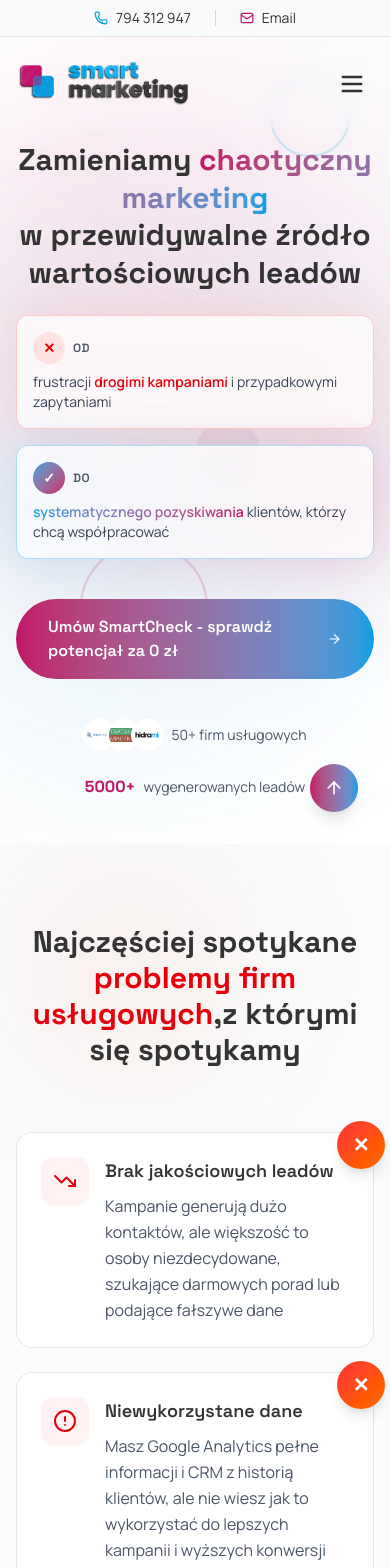
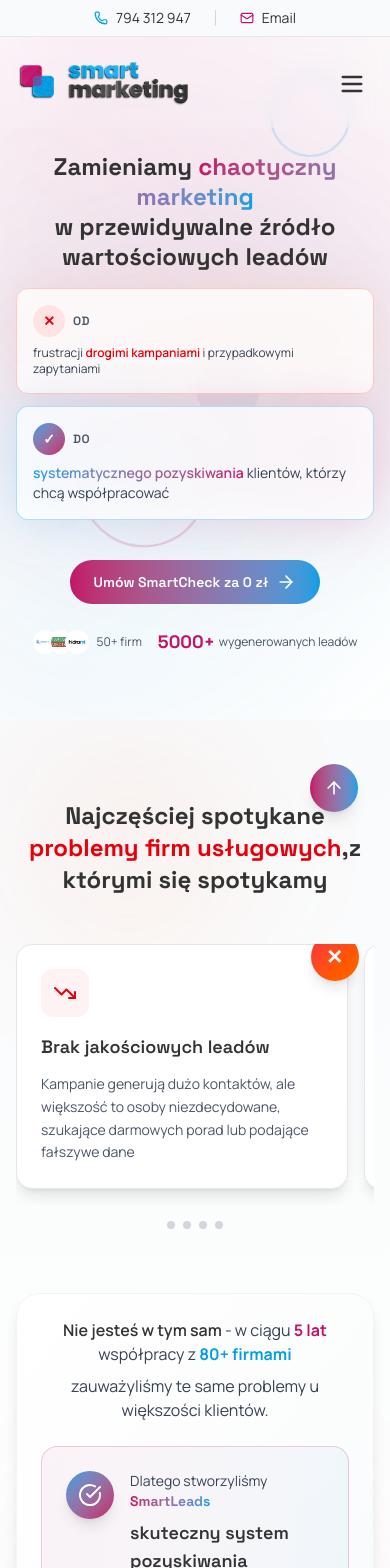
Before and after one commit to smart-marketing/smartmarketing_nextjs, a Next.js app: page /dla-firm-uslugowych in a window 390 px wide. Shown: the top 1568 px of the page. Built offline with nearby package versions, Linux system fonts and the light colour scheme.

Commit message:
services updates

```diff
--- a/app/dla-firm-uslugowych/page.tsx
+++ b/app/dla-firm-uslugowych/page.tsx
@@ -35,7 +35,7 @@ export default function SmartLeadsPage() {
       <Header />
       <main className="min-h-screen bg-white">
         {/* Hero Section - podobny do głównej strony */}
-        <section className="h-screen relative overflow-hidden flex items-center pt-24 lg:pt-20">
+        <section className="min-h-[85vh] lg:h-screen relative overflow-hidden flex items-center pt-28 pb-16 lg:pt-20">
           {/* Animated gradient background */}
           <div className="absolute inset-0 bg-gradient-to-br from-white via-gray-50/50 to-white">
             <div className="absolute inset-0">
@@ -58,10 +58,10 @@ export default function SmartLeadsPage() {
           </div>
 
           <div className="container mx-auto px-4 relative z-10">
-            <div className="max-w-6xl mx-auto">
+            <div className="max-w-5xl mx-auto pt-10">
               {/* Main heading */}
                 <h1
-                className={`font-heading text-3xl sm:text-4xl md:text-5xl lg:text-6xl xl:text-6xl font-bold text-center mb-6 leading-tight transition-all duration-1000 ${
+                  className={`font-heading text-2xl sm:text-3xl md:text-4xl lg:text-5xl xl:text-6xl font-bold text-center mb-4 lg:mb-6 leading-tight transition-all duration-1000 ${
                     isVisible ? 'opacity-100 translate-y-0' : 'opacity-0 translate-y-10'
                   }`}
                 >
@@ -76,7 +76,7 @@ export default function SmartLeadsPage() {
 
               {/* Transformation showcase */}
                 <div
-                className={`flex flex-col md:flex-row gap-4 md:gap-6 max-w-6xl mx-auto mb-6 transition-all duration-1000 delay-300 ${
+                  className={`flex flex-col md:flex-row gap-3 md:gap-6 max-w-6xl mx-auto mb-4 lg:mb-6 transition-all duration-1000 delay-300 ${
                     isVisible ? 'opacity-100 translate-y-0' : 'opacity-0 translate-y-10'
                 }`}
               >
@@ -90,7 +90,7 @@ export default function SmartLeadsPage() {
                       </div>
                       <span className="font-heading font-semibold text-gray-600 uppercase text-xs tracking-wider">OD</span>
                     </div>
-                    <p className="font-body text-sm md:text-base text-gray-700">
+                    <p className="font-body text-xs sm:text-sm md:text-base text-gray-700">
                       frustracji <span className="font-semibold text-red-600">drogimi kampaniami</span> i przypadkowymi zapytaniami
                     </p>
                   </div>
@@ -120,10 +120,11 @@ export default function SmartLeadsPage() {
                 }`}
               >
                 <a
-                  href="#kontakt"
-                  className="group relative inline-flex items-center gap-3 bg-gradient-to-r from-[#C11369] to-[#049FE3] text-white px-8 py-4 rounded-full font-heading font-semibold hover:shadow-2xl transition-all duration-300 hover:scale-105"
+                  href="/kontakt"
+                  className="group relative inline-flex items-center gap-2 bg-gradient-to-r from-[#C11369] to-[#049FE3] text-white px-6 py-3 lg:px-8 lg:py-4 rounded-full font-heading font-semibold text-sm lg:text-base hover:shadow-2xl transition-all duration-300 hover:scale-105"
                 >
-                  <span>Umów SmartCheck - sprawdź potencjał za 0 zł</span>
+                  <span className="hidden sm:inline">Umów SmartCheck - sprawdź potencjał za 0 zł</span>
+                  <span className="sm:hidden">Umów SmartCheck za 0 zł</span>
                   <ArrowRight className="w-5 h-5 group-hover:translate-x-1 transition-transform" />
                   <div className="absolute inset-0 bg-gradient-to-r from-[#049FE3] to-[#C11369] rounded-full opacity-0 group-hover:opacity-100 transition-opacity -z-10 blur-xl" />
                 </a>
@@ -131,21 +132,21 @@ export default function SmartLeadsPage() {
 
               {/* Trust indicators */}
               <div
-                className={`flex flex-wrap justify-center items-center gap-6 md:gap-12 mt-10 transition-all duration-1000 delay-900 ${
+                className={`flex flex-wrap justify-center items-center gap-4 md:gap-12 mt-6 lg:mt-10 transition-all duration-1000 delay-900 ${
                   isVisible ? 'opacity-100' : 'opacity-0'
                 }`}
               >
                 <div className="flex items-center gap-2">
                   <div className="flex -space-x-2">
-                    <img src="/investsolar.png" alt="InvestSolar" className="w-8 h-8 rounded-full border-2 border-white object-contain bg-white" />
-                    <img src="/tartak.png" alt="Bielińscy Drewno" className="w-8 h-8 rounded-full border-2 border-white object-contain bg-white" />
-                    <img src="/hidrami.png" alt="Hidrami" className="w-8 h-8 rounded-full border-2 border-white object-contain bg-white" />
+                    <img src="/investsolar.png" alt="InvestSolar" className="w-6 h-6 lg:w-8 lg:h-8 rounded-full border-2 border-white object-contain bg-white" />
+                    <img src="/tartak.png" alt="Bielińscy Drewno" className="w-6 h-6 lg:w-8 lg:h-8 rounded-full border-2 border-white object-contain bg-white" />
+                    <img src="/hidrami.png" alt="Hidrami" className="w-6 h-6 lg:w-8 lg:h-8 rounded-full border-2 border-white object-contain bg-white" />
                   </div>
-                  <span className="font-body text-sm text-gray-600">50+ firm usługowych</span>
+                  <span className="font-body text-xs lg:text-sm text-gray-600">50+ firm</span>
                 </div>
-                <div className="flex items-center gap-2">
-                  <span className="font-heading font-bold text-[#C11369]">5000+</span>
-                  <span className="font-body text-sm text-gray-600">wygenerowanych leadów</span>
+                <div className="flex items-center gap-1 lg:gap-2">
+                  <span className="font-heading font-bold text-lg lg:text-xl text-[#C11369]">5000+</span>
+                  <span className="font-body text-xs lg:text-sm text-gray-600">wygenerowanych leadów</span>
                 </div>
               </div>
             </div>
--- a/components/SmartLeadsProblems.tsx
+++ b/components/SmartLeadsProblems.tsx
@@ -54,18 +54,18 @@ export default function SmartLeadsProblems() {
 
       <div className="container mx-auto px-4 relative z-10">
         {/* Heading */}
-        <div className={`max-w-4xl mx-auto text-center mb-16 transition-all duration-1000 ${
+        <div className={`max-w-4xl mx-auto text-center mb-12 transition-all duration-1000 ${
           isVisible ? 'opacity-100 translate-y-0' : 'opacity-0 translate-y-10'
         }`}>
-          <h2 className="font-heading text-3xl md:text-4xl lg:text-5xl font-bold text-[#333333] mb-6">
+          <h2 className="font-heading text-2xl sm:text-3xl md:text-4xl lg:text-5xl font-bold text-[#333333] mb-6">
             Najczęściej spotykane <span className="text-red-600">problemy firm usługowych</span>,
             <br className="hidden md:block" />
             z którymi się spotykamy
           </h2>
         </div>
 
-        {/* Problems Grid */}
-        <div className="max-w-6xl mx-auto mb-16">
+        {/* Problems - Desktop Grid */}
+        <div className="hidden md:block max-w-6xl mx-auto mb-16">
           <div className="grid md:grid-cols-2 gap-6">
             {problems.map((problem, index) => (
               <div
@@ -100,23 +100,72 @@ export default function SmartLeadsProblems() {
           </div>
         </div>
 
+        {/* Problems - Mobile Horizontal Scroll */}
+        <div className="md:hidden mb-16">
+          <div className="relative -mx-4 px-4">
+            {/* Scroll container */}
+            <div className="overflow-x-auto scrollbar-hide pb-4">
+              <div className="flex gap-4" style={{ width: 'max-content' }}>
+                {problems.map((problem, index) => (
+                  <div
+                    key={index}
+                    className="w-[85vw] flex-shrink-0"
+                    style={{ maxWidth: '380px' }}
+                  >
+                    <div className="group relative bg-white rounded-2xl p-6 border border-gray-200 hover:border-red-300 shadow-lg h-full">
+                      {/* Problem indicator */}
+                      <div className="absolute -top-3 -right-3 w-12 h-12 bg-gradient-to-br from-red-500 to-orange-500 rounded-full flex items-center justify-center text-white shadow-lg">
+                        <span className="text-xl font-bold">✕</span>
+                      </div>
+
+                      <div className="flex flex-col gap-4">
+                        <div className="flex-shrink-0 w-12 h-12 bg-red-50 rounded-xl flex items-center justify-center text-red-600">
+                          {problem.icon}
+                        </div>
+                        <div className="flex-1">
+                          <h3 className="font-heading font-semibold text-lg text-[#333333] mb-3">
+                            {problem.title}
+                          </h3>
+                          <p className="font-body text-gray-600 leading-relaxed text-sm">
+                            {problem.description}
+                          </p>
+                        </div>
+                      </div>
+                    </div>
+                  </div>
+                ))}
+              </div>
+            </div>
+
+            {/* Scroll indicator */}
+            <div className="flex justify-center gap-2 mt-4">
+              {problems.map((_, index) => (
+                <div
+                  key={index}
+                  className="w-2 h-2 rounded-full bg-gray-300"
+                />
+              ))}
+            </div>
+          </div>
+        </div>
+
         {/* Bottom Message */}
         <div className={`max-w-4xl mx-auto transition-all duration-1000 delay-700 ${
           isVisible ? 'opacity-100 translate-y-0' : 'opacity-0 translate-y-10'
         }`}>
           <div className="relative">
             {/* Decorative line */}
-            <div className="absolute left-1/2 -translate-x-1/2 -top-8 w-px h-16 bg-gradient-to-b from-transparent via-gray-300 to-transparent" />
+            <div className="absolute left-1/2 -translate-x-1/2 -top-8 w-px h-16 bg-gradient-to-b from-transparent via-gray-300 to-transparent hidden md:block" />
 
-            <div className="bg-gradient-to-br from-white to-gray-50 rounded-3xl p-8 md:p-10 border border-gray-100 shadow-lg">
-              <div className="text-center mb-8">
-                <p className="font-body text-lg text-gray-700 mb-2">
+            <div className="bg-gradient-to-br from-white to-gray-50 rounded-3xl p-6 md:p-10 border border-gray-100 shadow-lg">
+              <div className="text-center mb-6 md:mb-8">
+                <p className="font-body text-base md:text-lg text-gray-700 mb-2">
                   <span className="font-semibold text-[#333333]">Nie jesteś w tym sam</span> - w ciągu
                   <span className="font-bold text-[#C11369]"> 5 lat </span>
                   współpracy z
                   <span className="font-bold text-[#049FE3]"> 80+ firmami</span>
                 </p>
-                <p className="font-body text-lg text-gray-700">
+                <p className="font-body text-base md:text-lg text-gray-700">
                   zauważyliśmy te same problemy u większości klientów.
                 </p>
               </div>
@@ -128,10 +177,10 @@ export default function SmartLeadsProblems() {
                     <CheckCircle className="w-6 h-6" />
                   </div>
                   <div>
-                    <p className="font-body text-gray-700 mb-2">
+                    <p className="font-body text-gray-700 mb-2 text-sm md:text-base">
                       Dlatego stworzyliśmy <span className="font-heading font-bold bg-gradient-to-r from-[#C11369] to-[#049FE3] bg-clip-text text-transparent">SmartLeads</span>
                     </p>
-                    <p className="font-heading text-xl font-semibold text-[#333333]">
+                    <p className="font-heading text-lg md:text-xl font-semibold text-[#333333]">
                       skuteczny system pozyskiwania wartościowych leadów dla firm usługowych.
                     </p>
                   </div>
@@ -139,10 +188,10 @@ export default function SmartLeadsProblems() {
               </div>
 
               {/* CTA */}
-              <div className="flex justify-center mt-8">
+              <div className="flex justify-center mt-6 md:mt-8">
                 <a
                   href="#rozwiazanie"
-                  className="group inline-flex items-center gap-2 text-[#C11369] font-heading font-semibold hover:gap-4 transition-all duration-300"
+                  className="group inline-flex items-center gap-2 text-[#C11369] font-heading font-semibold hover:gap-4 transition-all duration-300 text-sm md:text-base"
                 >
                   <span>Zobacz jak rozwiązujemy te problemy</span>
                   <ArrowRight className="w-5 h-5" />
```
Lines whose indentation alone changed are shown as unchanged.
